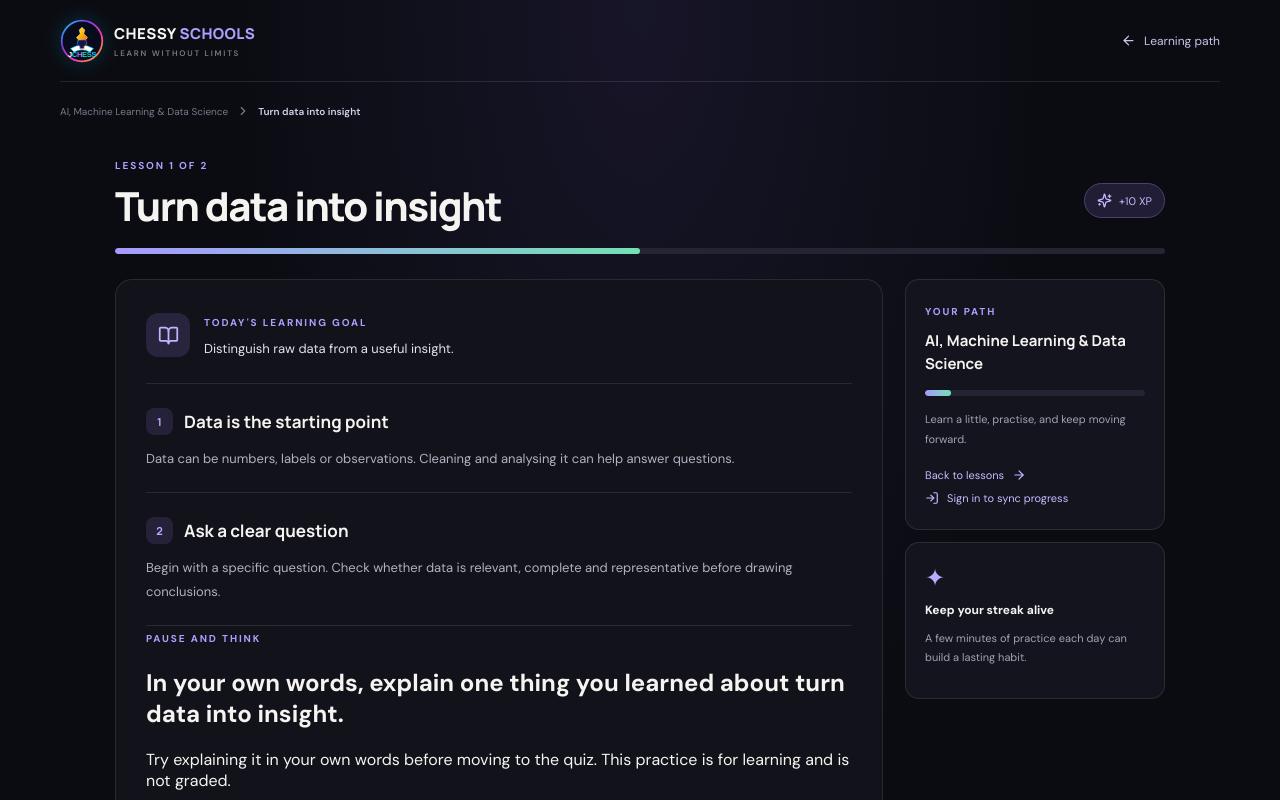
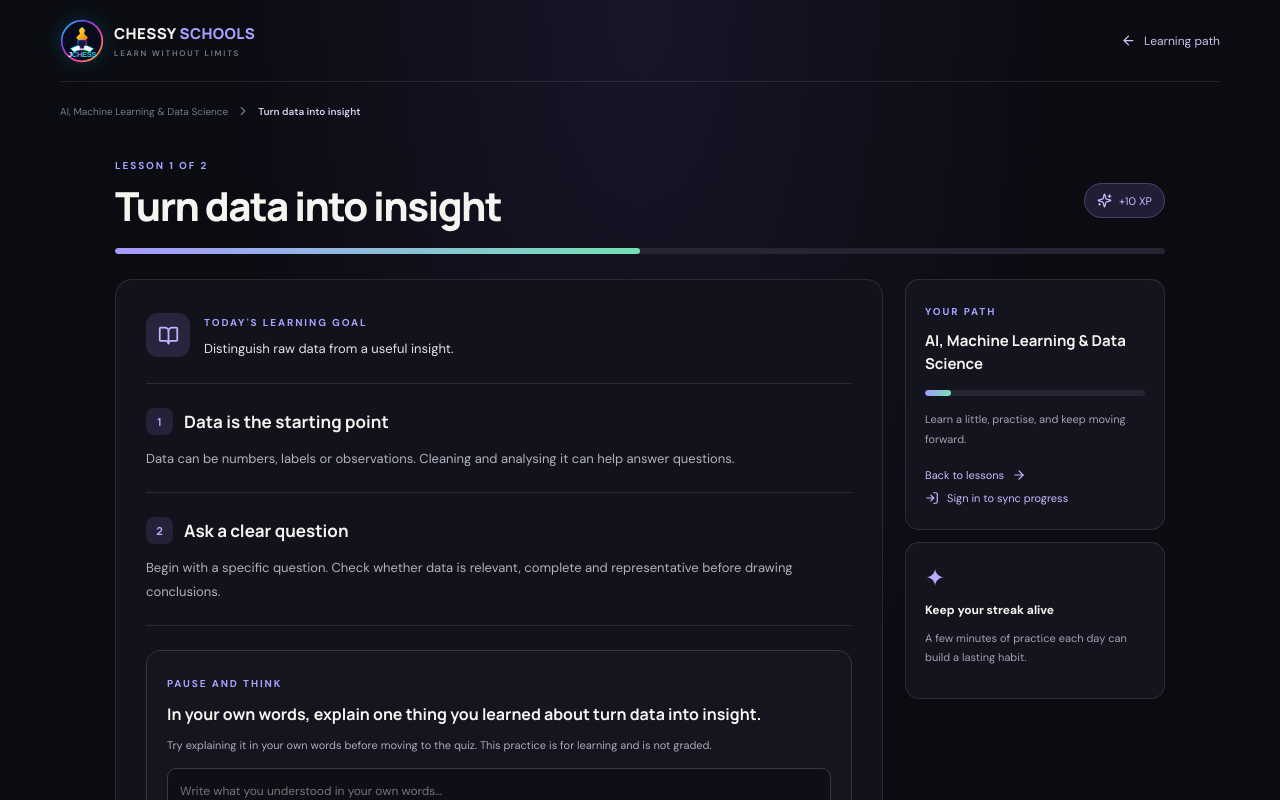
Before and after one commit to johnnychess43/CHESSY-SCHOOLS-, a Next.js app: page /learn/ai-machine-learning-data-science/lesson/data-to-insight in a window 1280 px wide. Shown: the top 800 px of the page. Built offline with nearby package versions, Linux system fonts and the light colour scheme; no server answers.

Commit message:
Style beginner reflection step in lessons

```diff
--- a/app/globals.css
+++ b/app/globals.css
@@ -124,3 +124,7 @@
 .progress-save-message{margin:12px 0 0}
 @media(max-width:760px){.dashboard-courses{grid-template-columns:repeat(2,minmax(0,1fr))}.student-welcome{align-items:flex-start;flex-direction:column}.student-stats>div{padding:14px}}
 @media(max-width:520px){.dashboard-courses{grid-template-columns:1fr}.student-stats{gap:8px}.student-stats>div{padding:12px}.student-stats strong{font-size:22px}.student-stats span{font-size:9px}.nav nav{gap:10px}.nav nav a{font-size:10px}}
+
+
+/* Beginner-first reflection before knowledge checks */
+.reflection-check{margin-top:24px;padding:20px;border:1px solid #373448;border-radius:14px;background:#15151f}.reflection-check h2{font:700 16px/1.5 Manrope;margin:10px 0}.reflection-check p{font-size:11px;line-height:1.7;color:#aaaaba;margin:0 0 13px}.reflection-check textarea{display:block;width:100%;resize:vertical;min-height:82px;padding:12px;border:1px solid #393747;border-radius:9px;background:#0e0f16;color:#f5f4f0;font:12px/1.7 'DM Sans',sans-serif;outline:none}.reflection-check textarea:focus{border-color:#a79aff;box-shadow:0 0 0 3px #a79aff20}
```
